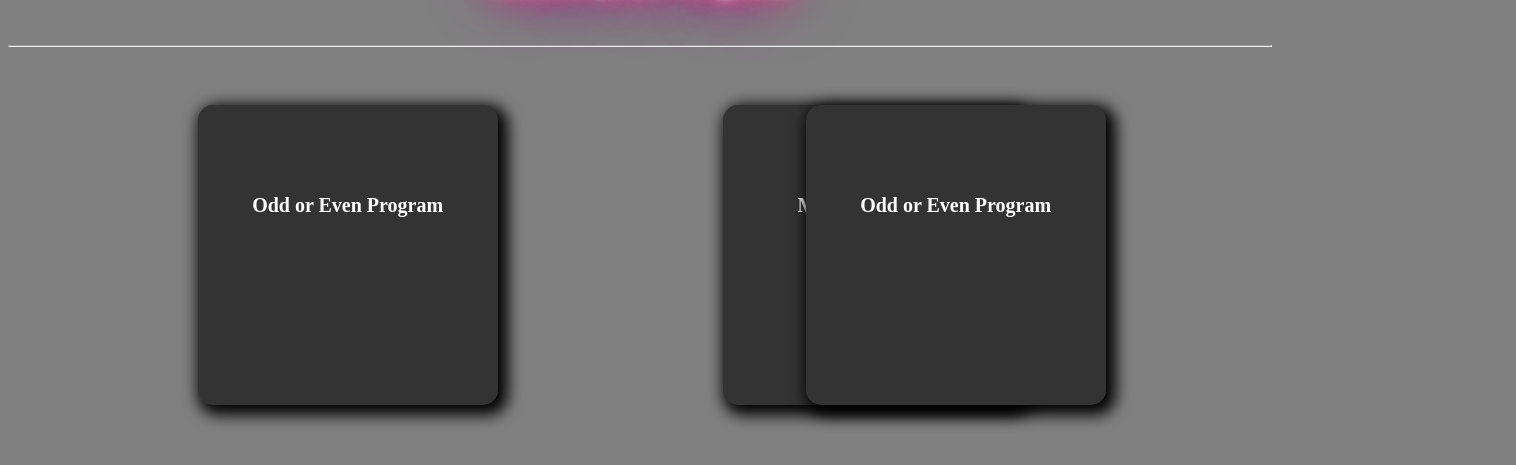
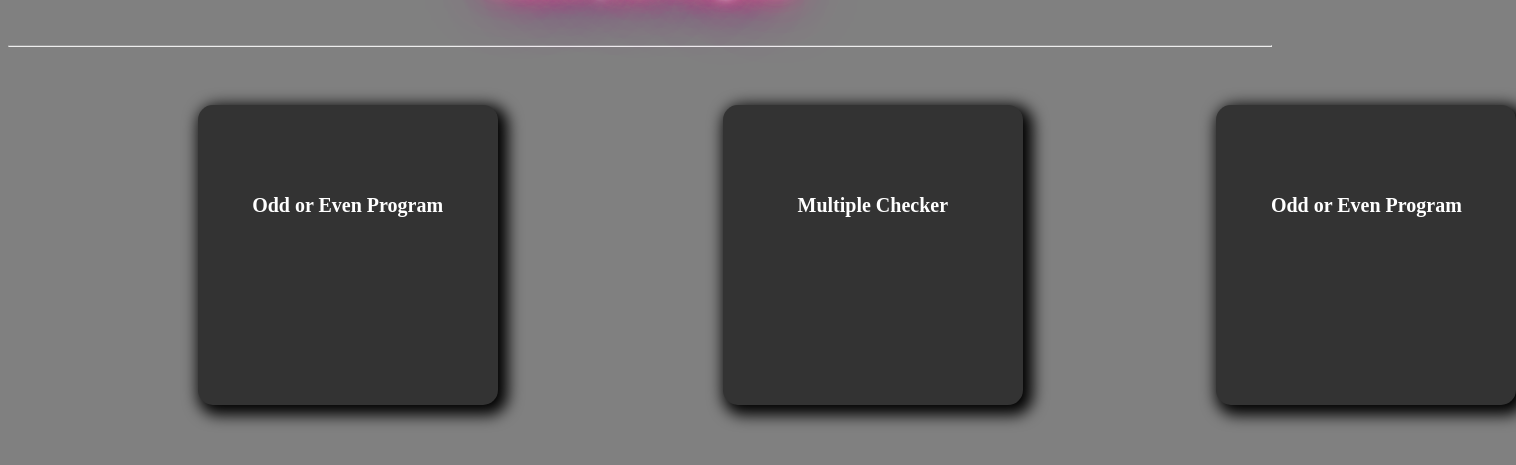
Before and after one commit to HeroHunter94/Division, a plain HTML site: page index.html in a window 1280 px wide. Shown: the part 61-526 px from the top of the page, 1516 px wide, since content can reach past the window. Drawn offline with Linux system fonts and the light colour scheme.

Commit message:
Update index.html

```diff
--- a/index.html
+++ b/index.html
@@ -57,7 +57,7 @@
   font-size: 20px;
   margin: 50px auto;
   position: relative;
-  left: 15%;"
+  left: 47.5%;"
     href="./dni.html">Odd or Even Program</a>
 </body>
 </html>
```
